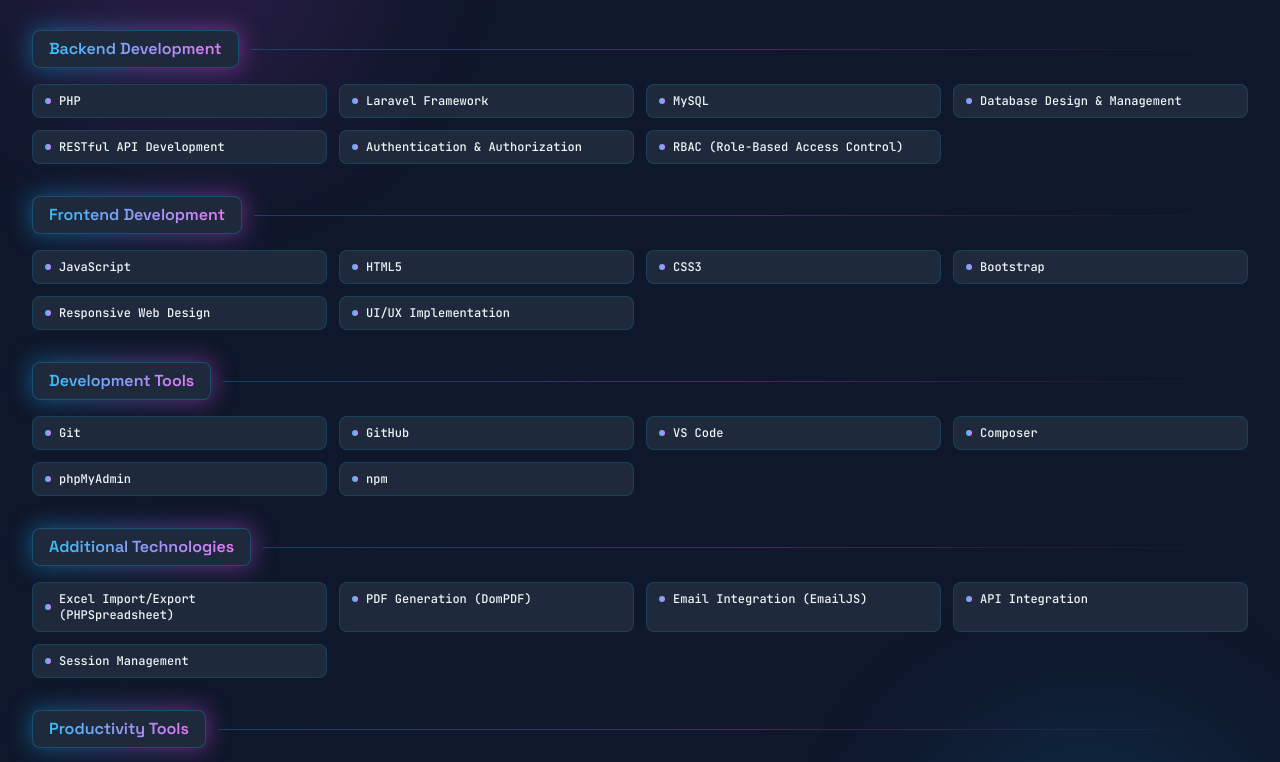
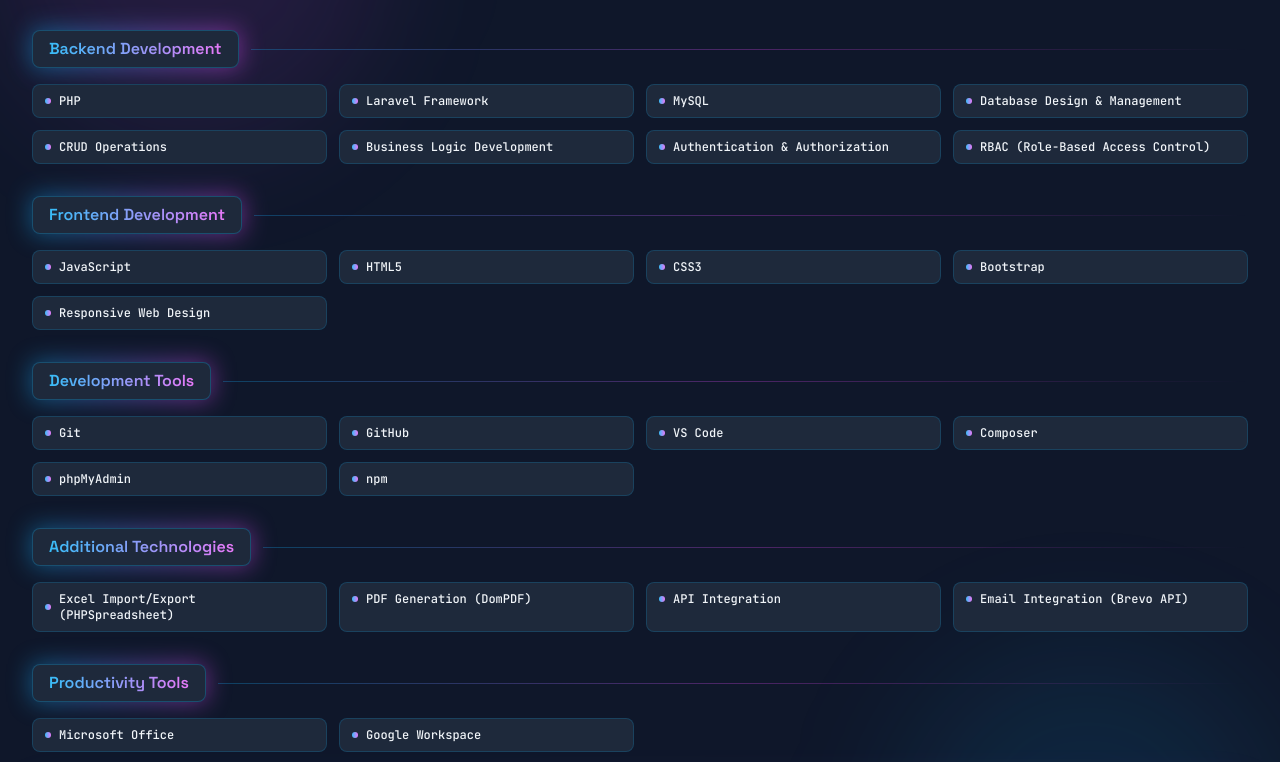
Before and after one commit to CLouDyWolcen/charleslouisdavid, a React (Vite) app: page / in a window 1280 px wide. Shown: the part 1860-2622 px from the top of the page. Built offline with nearby package versions, Linux system fonts and the light colour scheme.

Commit message:
Update: Move scroll indicator up, remove Google Chat, update skills

```diff
--- a/src/data/profile.ts
+++ b/src/data/profile.ts
@@ -17,11 +17,6 @@
       platform: "GitHub",
       url: "https://github.com/CLouDyWolcen",
       icon: "github"
-    },
-    {
-      platform: "Email",
-      url: "mailto:charleslouis.david@dssc.edu.ph",
-      icon: "google"
     }
   ]
 };
--- a/src/data/skills.ts
+++ b/src/data/skills.ts
@@ -3,11 +3,11 @@
 export const skillCategories: SkillCategory[] = [
   {
     category: "Backend Development",
-    skills: ["PHP", "Laravel Framework", "MySQL", "Database Design & Management", "RESTful API Development", "Authentication & Authorization", "RBAC (Role-Based Access Control)"]
+    skills: ["PHP", "Laravel Framework", "MySQL", "Database Design & Management", "CRUD Operations", "Business Logic Development", "Authentication & Authorization", "RBAC (Role-Based Access Control)"]
   },
   {
     category: "Frontend Development",
-    skills: ["JavaScript", "HTML5", "CSS3", "Bootstrap", "Responsive Web Design", "UI/UX Implementation"]
+    skills: ["JavaScript", "HTML5", "CSS3", "Bootstrap", "Responsive Web Design"]
   },
   {
     category: "Development Tools",
@@ -15,10 +15,10 @@
   },
   {
     category: "Additional Technologies",
-    skills: ["Excel Import/Export (PHPSpreadsheet)", "PDF Generation (DomPDF)", "Email Integration (EmailJS)", "API Integration", "Session Management"]
+    skills: ["Excel Import/Export (PHPSpreadsheet)", "PDF Generation (DomPDF)", "API Integration", "Email Integration (Brevo API)"]
   },
   {
     category: "Productivity Tools",
-    skills: ["Microsoft Office", "Google Workspace", "Technical Documentation"]
+    skills: ["Microsoft Office", "Google Workspace"]
   }
 ];
```
